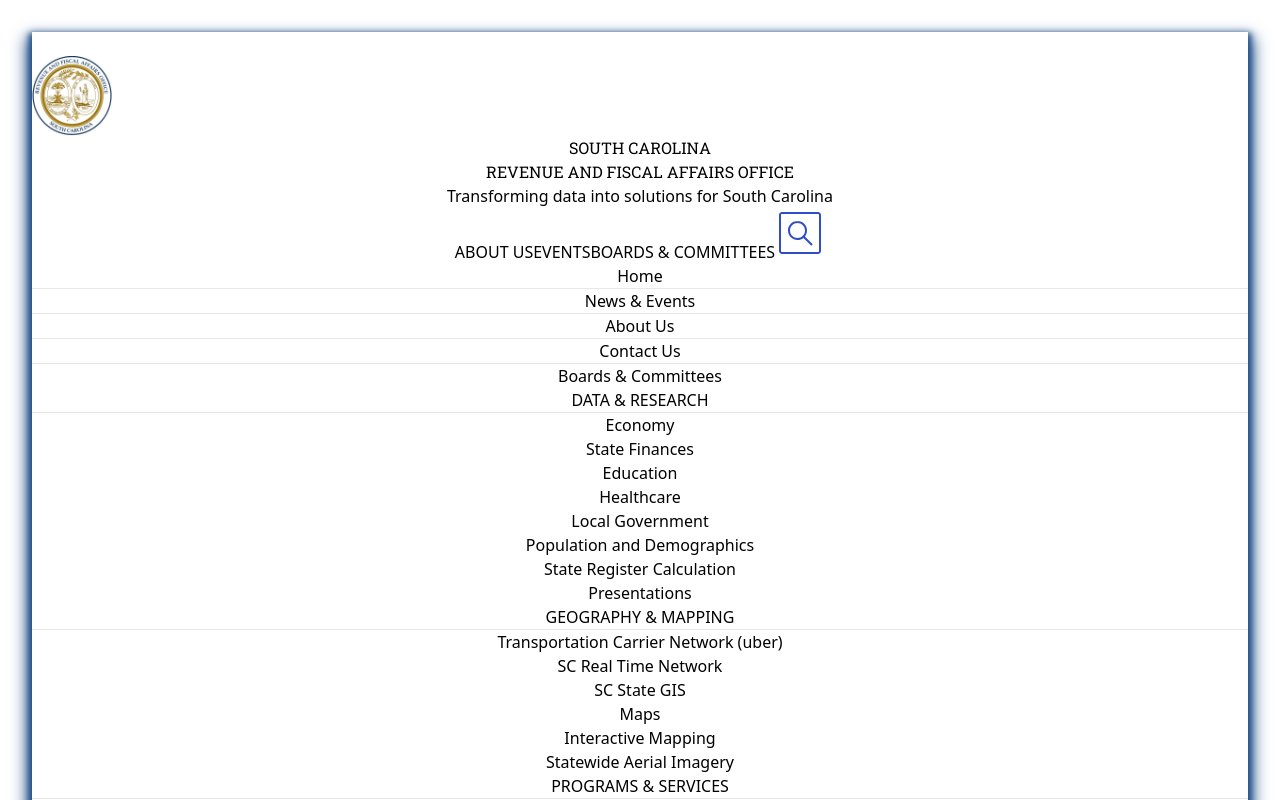
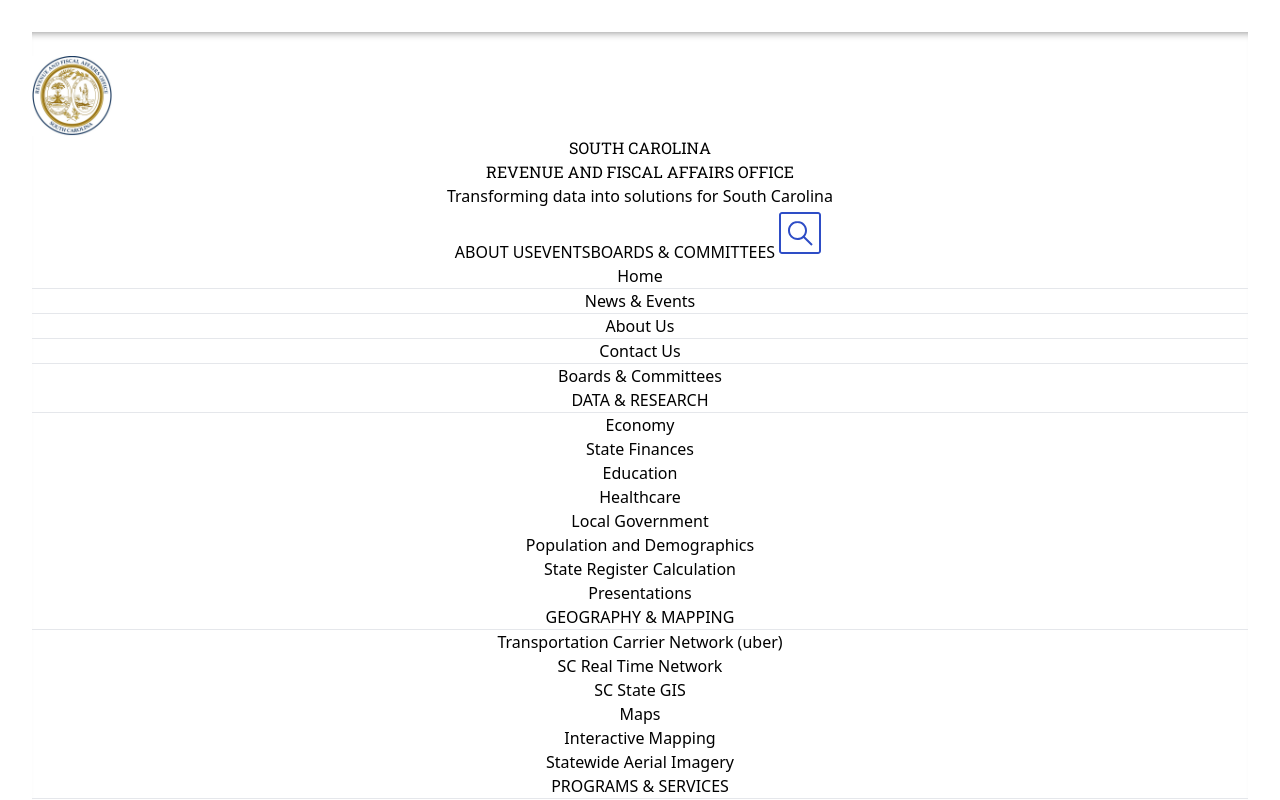
Before and after one commit to engrmazharjan/rafao-project, a React (Vite) app: page / in a window 1280 px wide. Shown: the top 800 px of the page. Built offline with nearby package versions, Linux system fonts and the light colour scheme.

Commit message:
Refactor Header component styles and flyout menu layout

```diff
--- a/src/components/Header/Header.jsx
+++ b/src/components/Header/Header.jsx
@@ -1,37 +1,31 @@
 import React, { useState } from "react";
-import search from '../../assets/svgs/search.svg';
-import searchFilled from '../../assets/svgs/search-filled.svg';
-import logo from '../../assets/images/logo.png';
+import search from "../../assets/svgs/search.svg";
+import searchFilled from "../../assets/svgs/search-filled.svg";
+import logo from "../../assets/images/logo.png";
 
 const Header = () => {
   const [isMenuOpen, setIsMenuOpen] = useState(false);
-  const [isSearchOpen, setIsSearchOpen] = useState(false); // State to control search bar visibility (NEW)
-
-  // Toggles the flyout menu
+  const [isSearchOpen, setIsSearchOpen] = useState(false);
   const toggleMenu = () => {
     setIsMenuOpen(!isMenuOpen);
   };
 
-  // Toggles the search bar visibility (NEW)
   const toggleSearch = () => {
     setIsSearchOpen(!isSearchOpen);
   };
 
   return (
-    <header className="bg-white shadow-lg p-4"
-        // style={{ boxShadow: '0 10px 15px -3px #225089, 0 4px 6px -2px #225089' }}
-        // style={{ boxShadow: '0 15px 20px -3px #225089, 0 8px 10px -2px #225089' }}
-        style={{ boxShadow: '0 10px 15px 5px #225089, 0 4px 6px 3px #225089' }} // Increased spread radius
-
+    <header
+      className="bg-white shadow-lg"
+      style={{ boxShadow: "inset 0 8px 8px -8px rgba(0, 0, 0, 0.5)" }}
     >
-      {/* <div className="flex items-center justify-between"> */}
-      {/* <div className="flex items-center justify-between shadow-md">  */}
-      <div className="flex items-center justify-between" >
-      {/* <div className="flex items-center justify-between" style={{ boxShadow: '0 4px 4px rgba(0, 0, 0, 0.1)' }}> */}
+      <div className="flex items-center justify-between h-[100px]">
         {/* Your content here */}
 
-        <div className="flex items-center">
+        <div className=" flex items-center h-full ">
           {/* Hamburger menu for all screens */}
+
+          <div className="h-full w-[60px] bg-[#225089] flex items-center justify-center">
             <button
               onClick={toggleMenu}
               aria-expanded={isMenuOpen}
@@ -46,7 +40,7 @@
                   xmlns="http://www.w3.org/2000/svg"
                   fill="none"
                   viewBox="0 0 24 24"
-                stroke="currentColor"
+                  stroke="white"
                 >
                   <path
                     strokeLinecap="round"
@@ -62,7 +56,7 @@
                   xmlns="http://www.w3.org/2000/svg"
                   fill="none"
                   viewBox="0 0 24 24"
-                stroke="currentColor"
+                  stroke="white"
                 >
                   <path
                     strokeLinecap="round"
@@ -73,6 +67,7 @@
                 </svg>
               )}
             </button>
+          </div>
 
           {/* Logo and title */}
           <img
@@ -136,7 +131,10 @@
         id="flyout-menu"
         className={`${
           isMenuOpen ? "block" : "hidden"
-  } absolute left-0 right-0 bg-opacity-90 black mt-4 border-b-[4px] border-[#225089]`}
+        } absolute left-0 right-0 bg-opacity-90 black mt-0 border-b-[4px] border-[#225089] shadow-lg`}
+        style={{
+          borderTop: "2px solid #f2f2f2;",
+        }}
       >
         {/* Main navigation */}
         <div className="md:flex md:justify-center">
```
Lines whose indentation alone changed are shown as unchanged.
